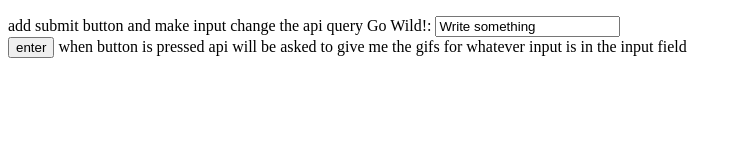
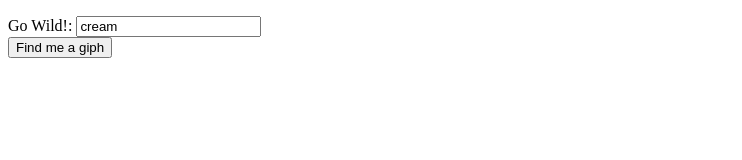
Before and after one commit to redfolgersGA/cuddly-giggle, a website: page untitled.html in a window 1280 px wide. Shown: the whole page, without its empty margins (0-742 px from the left). Drawn offline with Linux system fonts and the light colour scheme; no server answers.

Commit message:
add changes

```diff
--- a/untitled.html
+++ b/untitled.html
@@ -10,12 +10,12 @@
 </head>
 <body>
 
-<p> add submit button and make input change the api query
-  Go Wild!: <input id ="giphs" value="Write something"></input>
+<p>
+  Go Wild!: <input id ="search_giphs" type="text" value="cream"></input>
   <br/>
-  <button id="submit">enter</button> when button is pressed api will be asked
-  to give me the gifs for whatever input is in the input field
+  <button id="submit">Find me a giph</button>
 </p>
+
 
 
 
--- a/untitled.js
+++ b/untitled.js
@@ -3,58 +3,74 @@ $(document).ready(function(){
 
 var api = "http://api.giphy.com/v1/gifs/search?";
 var apiKey = "";
-var search = "Matthew+Mcconaughey";
+var search = "ryan+gosling";//I need to change the value of this using the input element
 
-var apiWhole =
+var input;
 
-var getData = $.getJSON( api + apiKey + search, function () {
+
+var button = $("button").on("click", getJSON);
+
+input = $("input");
 
 
 
-  // // for (var i = 0; i < giphy.data.length; i++) {
-  // //   <img src =
-  // }
 
-    console.log(getData)
+
+
+
+
+
+//gets JSON data from url
+function getJSON() {
+$.getJSON( api + apiKey + input.val(), function () {
+
+
 
   })
+
+//goes through JSON data like objects and selects giphy url to display in a
+//img tag that i created using jquery
 .done(function(giphy) {
     for (var i = 0; i < giphy.data.length; i++) {
     $("<img>").attr("src", giphy.data[i].images.original.url).appendTo("body");
   }
  })
+}
+
+getJSON();
 
 
 
 
- // // for (var i = 0; i < giphy.data.length; i++) {
-  // //   <img src =
-  // }
-
-// giphy.data[i].images.original.url
-// {
-//   dataType: "json",
-//   url: url1 + word + url2,
-//   success: success
-
-
-// });
 
 
 
 
-function setup () {
-  jQuery.getJSON(url1 + word + url2, gotData);
-}
-
-function gotData(data) {
-  console.log(data);
-}
 
 
-// var api =
 
-// var apikey =
+
+
+
+
+
+
+
+// function setup () {
+//   jQuery.getJSON(url1 + word + url2, gotData);
+// }
+
+// function gotData(data) {
+//   console.log(data);
+// }
+
+
+// $('input').keyup(function() {
+//   var value = $(this).val();
+//   $('p').text(value);
+// });
+// .keyup();
+
 
 
 
```
